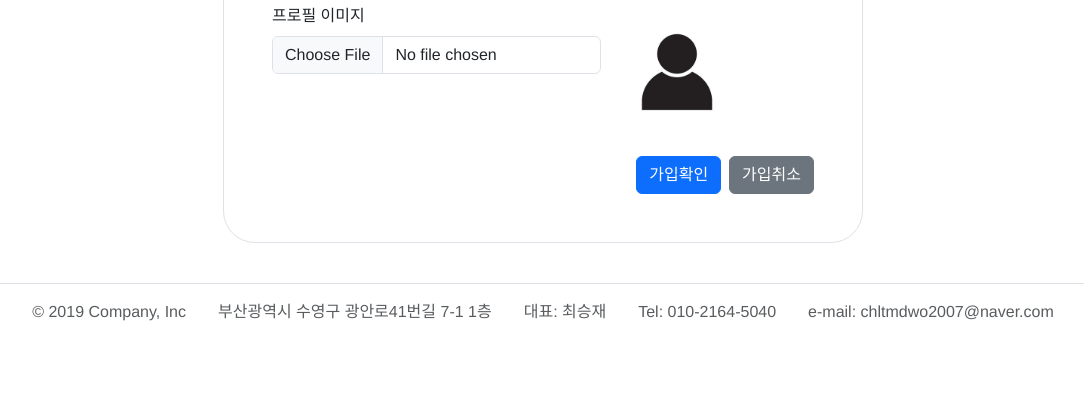
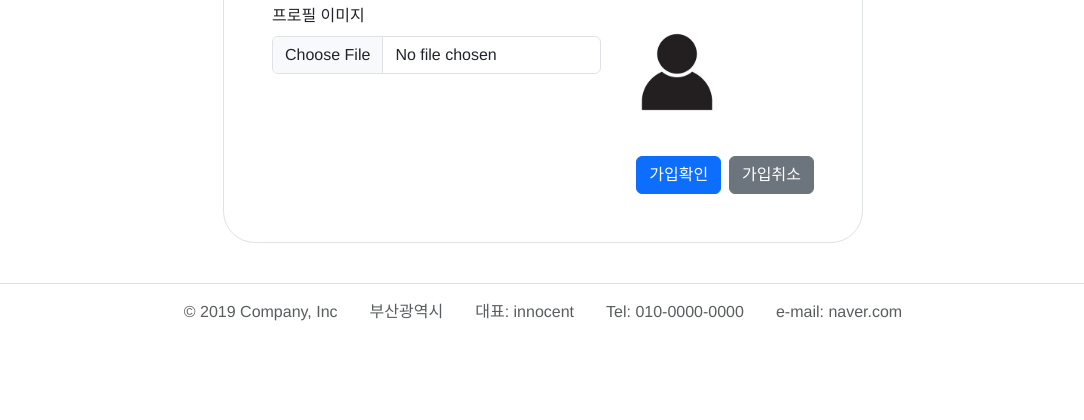
Before and after one commit to mr-Choi07/ByteHive2, a PHP site: page /member_input.php in a window 1280 px wide. Shown: the part 952-1372 px from the top of the page, without its empty margins (97-1181 px from the left). Run offline with PHP 8.4, Linux system fonts and the light colour scheme; some web fonts are replaced.

Commit message:
Update edu_footer.php

```diff
--- a/edu_footer.php
+++ b/edu_footer.php
@@ -11,16 +11,16 @@
             <p class="text-muted nav-link mt-2">&copy; 2019 Company, Inc</p>
 
             <!-- 주소 -->
-            <p class="text-muted nav-link mt-2">부산광역시 수영구 광안로41번길 7-1 1층</p>
+            <p class="text-muted nav-link mt-2">부산광역시</p>
 
             <!-- 대표자명 -->
-            <p class="text-muted nav-link mt-2">대표: 최승재</p>
+            <p class="text-muted nav-link mt-2">대표: innocent</p>
 
             <!-- 연락처 -->
-            <p class="text-muted nav-link mt-2">Tel: 010-2164-5040</p>
+            <p class="text-muted nav-link mt-2">Tel: 010-0000-0000</p>
 
             <!-- 이메일 -->
-            <p class="text-muted nav-link mt-2">e-mail: chltmdwo2007@naver.com</p>
+            <p class="text-muted nav-link mt-2">e-mail: naver.com</p>
         </ul>
     </footer>
 </div>
```
